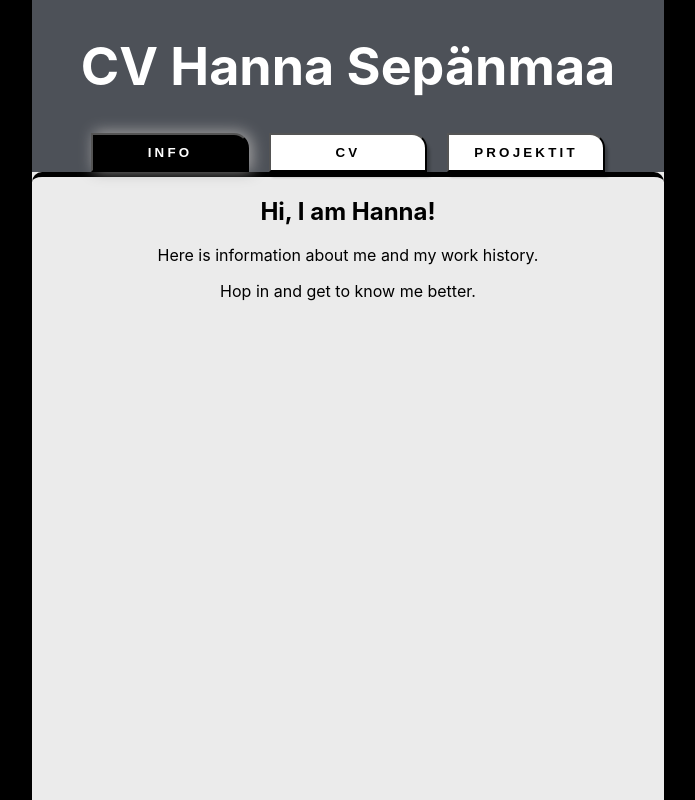
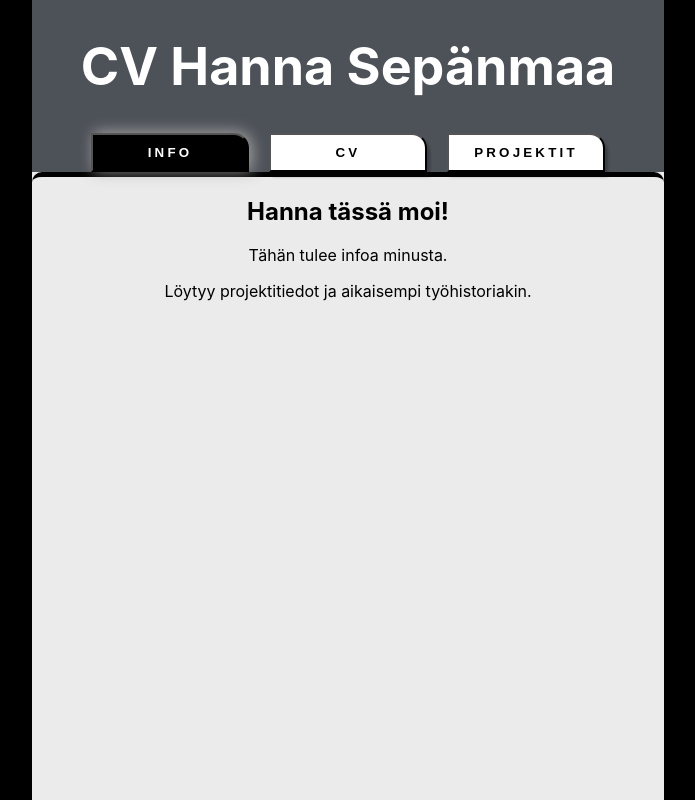
Before and after one commit to haelina/my-react-cv, a React (Create React App) app: page / in a window 1280 px wide. Shown: the whole page, without its empty margins (292-987 px from the left). Built offline with nearby package versions, Linux system fonts and the light colour scheme.

Commit message:
Modify info text

```diff
--- a/src/Components/Pages/Home.js
+++ b/src/Components/Pages/Home.js
@@ -4,9 +4,9 @@ export const Home = () => {
   return (
     <>
       <main>
-        <h2>Hi, I am Hanna!</h2>
-        <p>Here is information about me and my work history.</p>
-        <p>Hop in and get to know me better.</p>
+        <h2>Hanna tässä moi!</h2>
+        <p>Tähän tulee infoa minusta.</p>
+        <p>Löytyy projektitiedot ja aikaisempi työhistoriakin.</p>
       </main>
     </>
   );
```
